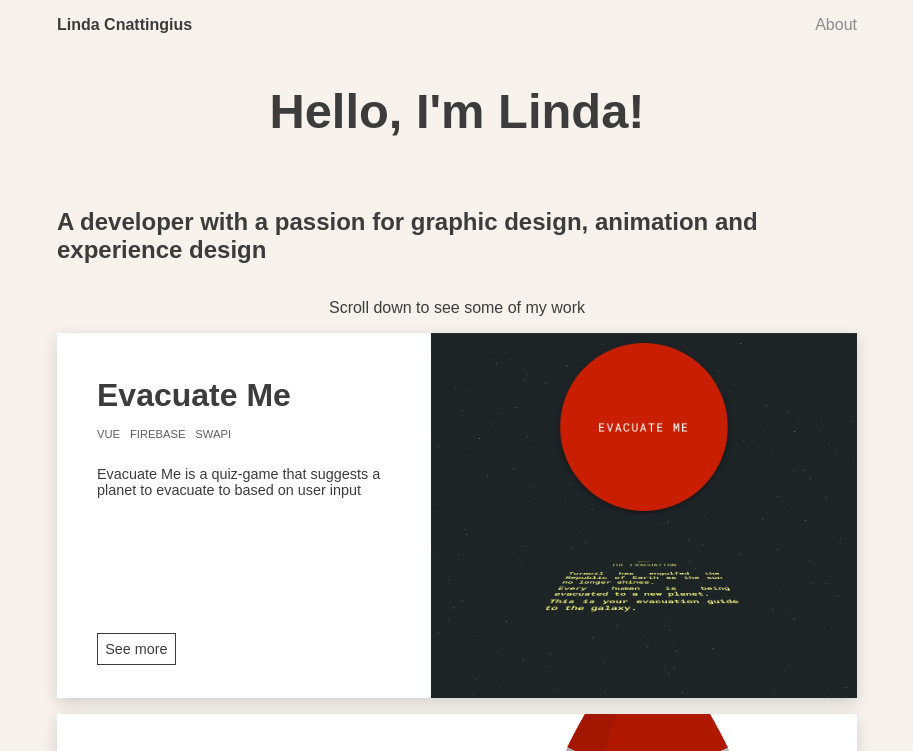
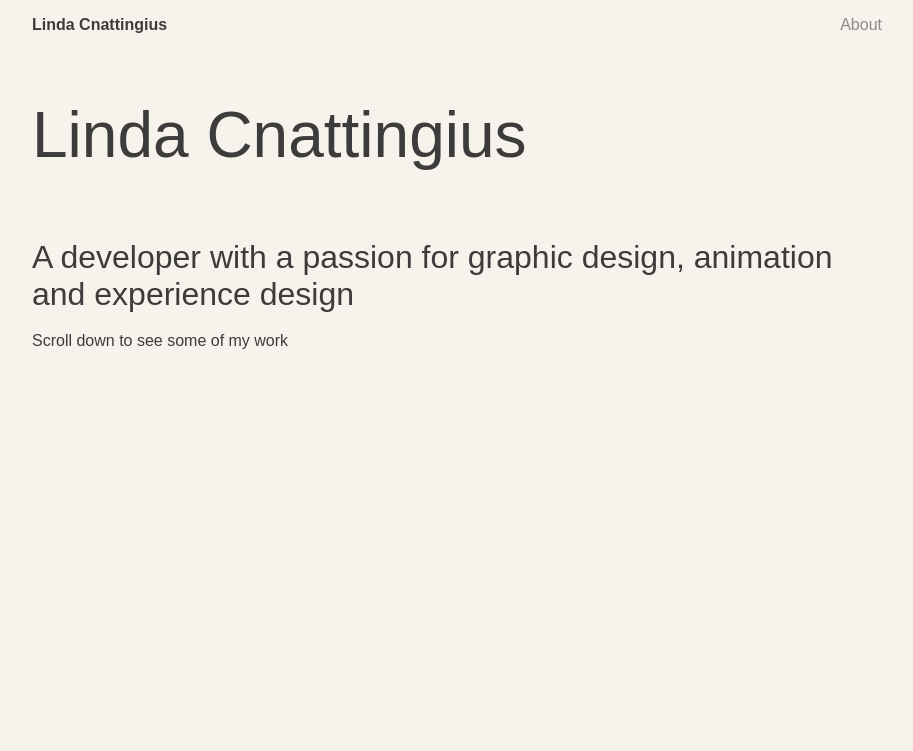
Before and after one commit to lindacnatt/lindacnattingius.se, a Gatsby site: page / in a window 1280 px wide. Shown: the top 751 px of the page, without its empty margins (183-1096 px from the left). Built offline with nearby package versions, Linux system fonts and the light colour scheme; Gatsby itself is replaced by a stand-in of ours.

Commit message:
chaneg hero, and page

```diff
--- a/src/components/hero.js
+++ b/src/components/hero.js
@@ -14,8 +14,8 @@ const Hero = () => {
 `)
     return (
         <div className={heroStyles.hero} >
-            <p className="H1">Hello, I'm Linda!</p>
-            <h2 >A developer with a passion for graphic design, animation and experience design</h2>
+            <p className="H1">Linda Cnattingius</p>
+            <p className="H2">A developer with a passion for graphic design, animation and experience design</p>
             <p> Scroll down to see some of my work</p>
         </div>
     )
--- a/src/components/hero.module.scss
+++ b/src/components/hero.module.scss
@@ -1,7 +1,6 @@
 .hero{
-    width: 100%;
-    height: 100%;
+    max-width: 100vw;
+    height: 100vh;
     display: flex;
     flex-direction: column;
-    align-items: center;
 }
--- a/src/components/layout.module.scss
+++ b/src/components/layout.module.scss
@@ -1,6 +1,6 @@
 .container{
     margin: 0 auto;
-    max-width: 800px;
+    max-width: 850px;
     padding: 1rem;
 
     display: flex;
--- a/src/pages/projects.module.scss
+++ b/src/pages/projects.module.scss
@@ -21,7 +21,7 @@ $QuadColor: #4b8585;
   max-height: 150vw;
   min-height: 20vw;
   box-shadow: 0px 5px 15px 0px rgba(0, 0, 0, 0.151);
-  margin-bottom: 1rem;
+  margin-bottom: 3rem;
   overflow: hidden;
   background-color: white;
 
--- a/src/styles/index.scss
+++ b/src/styles/index.scss
@@ -1,7 +1,7 @@
 $fontColor: #3d3c3c;
 $mainFont: sans-serif;
 $mainColor: #f7f3ec;
-$H1: 3.052rem;
+$H1: 4rem;
 $H2: 2rem;
 $H3: 1.563rem;
 $B: 1rem;
@@ -29,11 +29,9 @@ html {
 
   .H1{
     font-size: $H1;
-    font-weight: bold;
   }
   .H2{
     font-size: $H2;
-    font-weight: bold;
     margin-block-start: 0.1em;
     margin-block-end: 0.1em;
   }
--- a/src/templates/project.module.scss
+++ b/src/templates/project.module.scss
@@ -1,8 +1,8 @@
 .card{
-background-color: white;
-padding: 1rem;
-box-shadow: 0px 5px 15px 0px rgba(0, 0, 0, 0.151);
+
 }
+
+
 
 .categories{
     display: flex;
```
Also changed, not shown: src/templates/project.js (+3 -4 lines).
